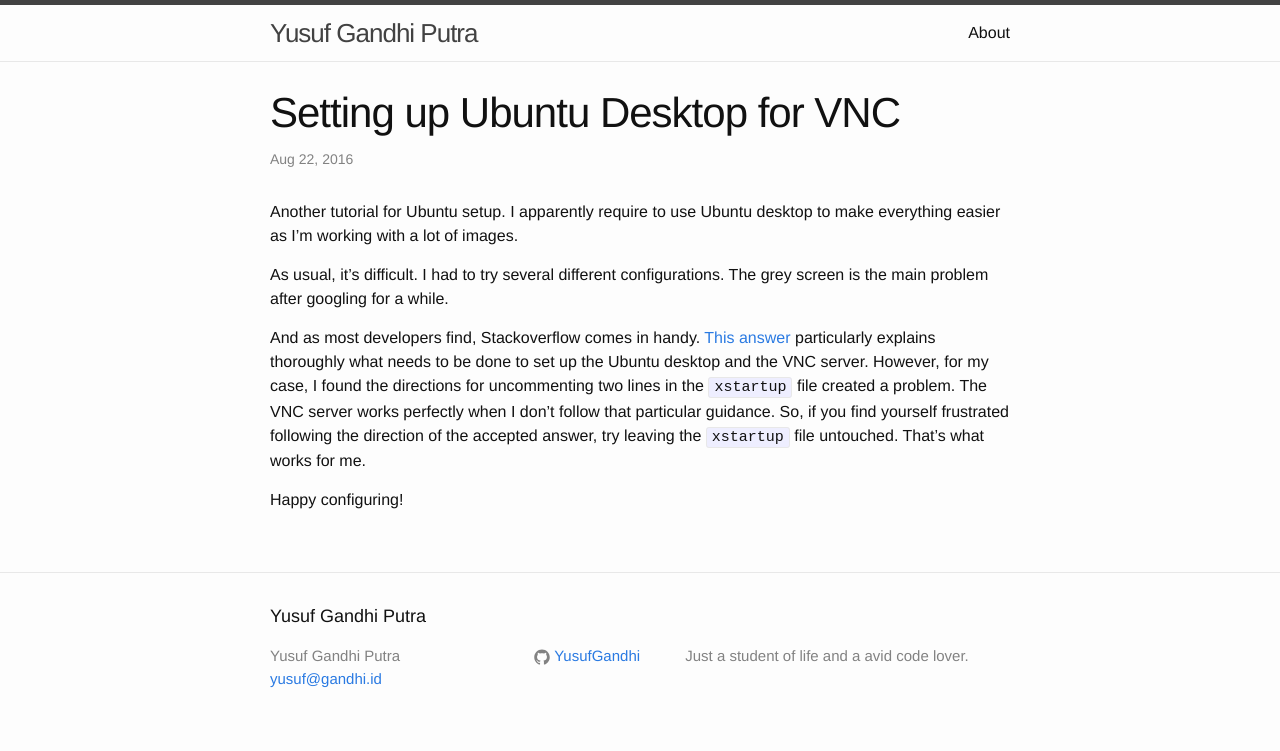
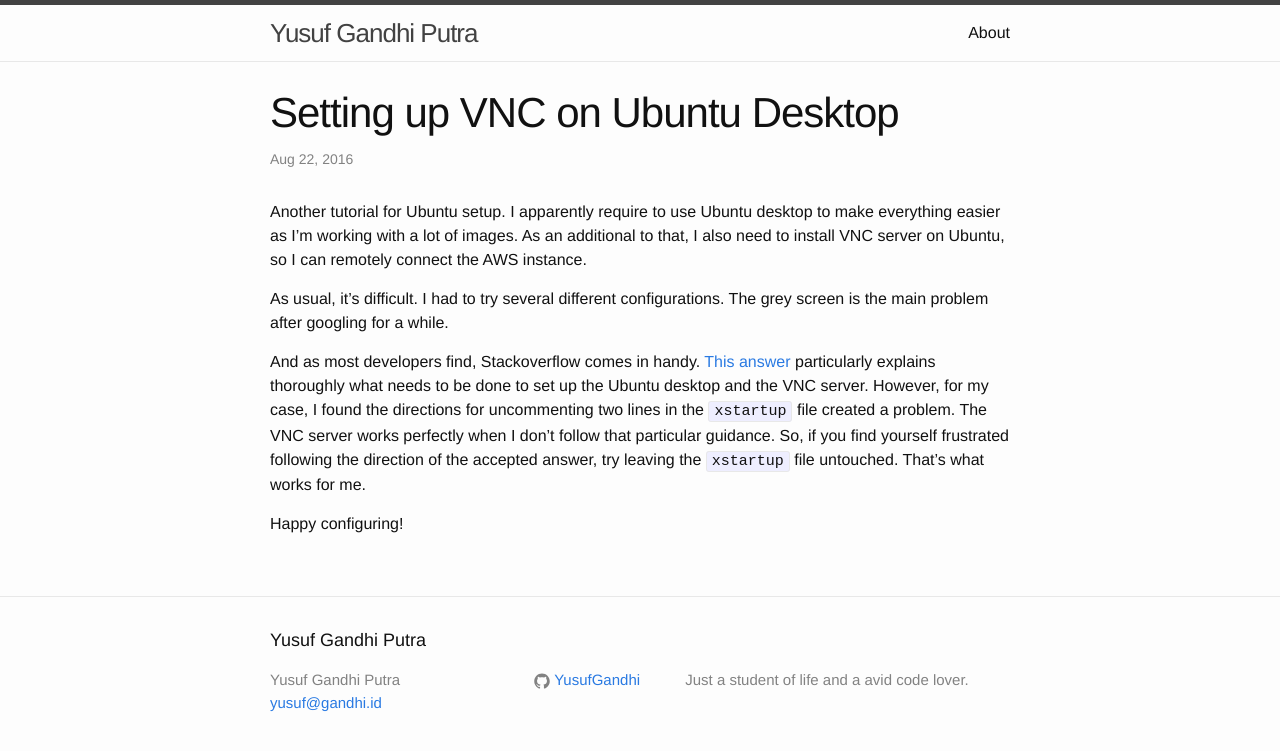
Before and after one commit to YusufGandhi/YusufGandhi.github.io, a Jekyll site: the page built from _posts/2016-08-22-vnc-setup.markdown, in a window 1280 px wide. Shown: the top 751 px of the page. Built offline with Jekyll 4.4.1, drawn with Linux system fonts in a browser that asks for light colours.

Commit message:
Correcting the title of the VNC setup post

```diff
--- a/_posts/2016-08-22-vnc-setup.markdown
+++ b/_posts/2016-08-22-vnc-setup.markdown
@@ -1,10 +1,10 @@
 ---
 layout: post
-title:  "Setting up Ubuntu Desktop for VNC"
+title:  "Setting up VNC on Ubuntu Desktop"
 permalink: setting-up-vnc
 ---
 
-Another tutorial for Ubuntu setup. I apparently require to use Ubuntu desktop to make everything easier as I'm working with a lot of images.
+Another tutorial for Ubuntu setup. I apparently require to use Ubuntu desktop to make everything easier as I'm working with a lot of images. As an additional to that, I also need to install VNC server on Ubuntu, so I can remotely connect the AWS instance.
 
 As usual, it's difficult. I had to try several different configurations. The grey screen is the main problem after googling for a while.
 
```
